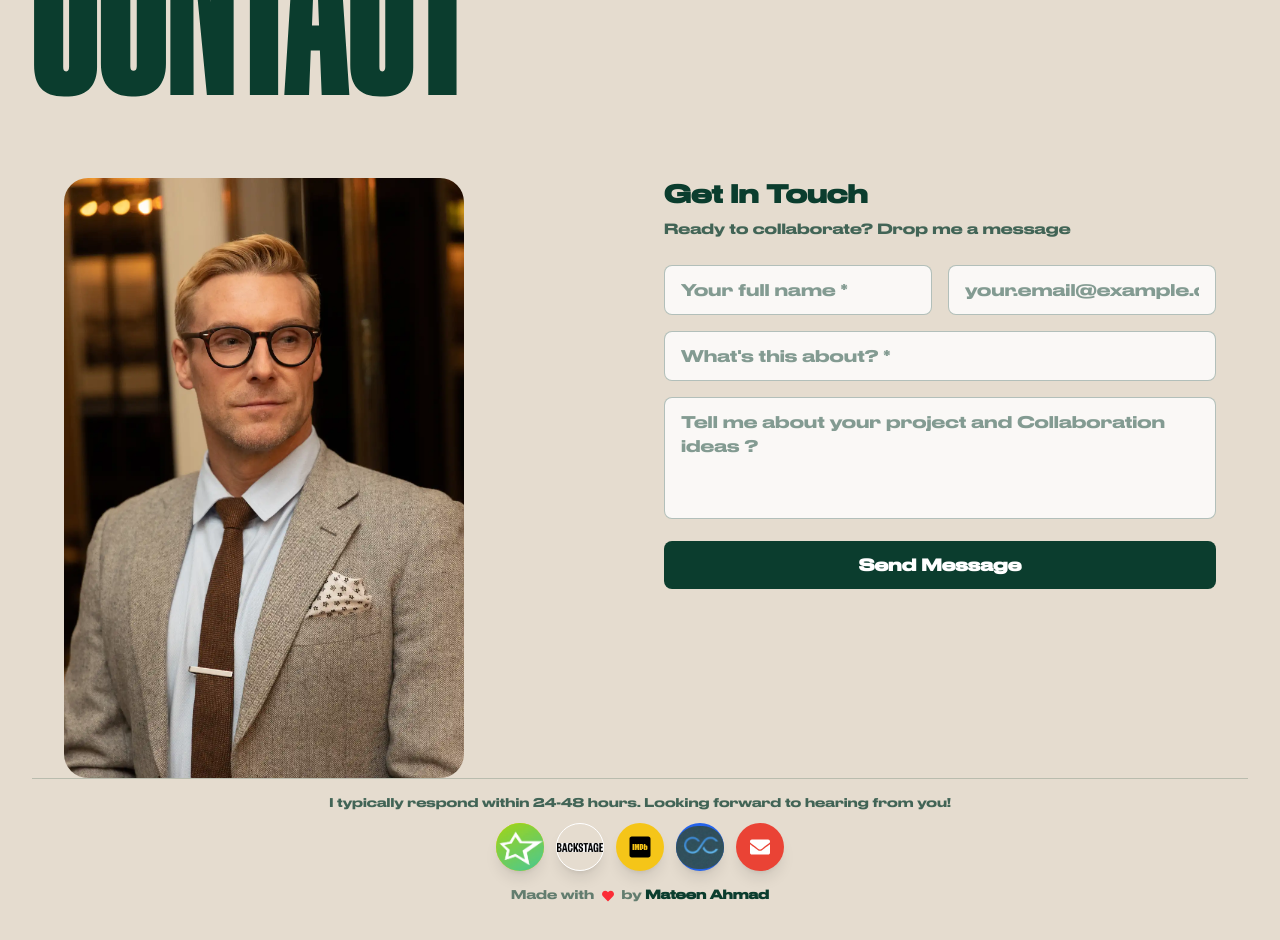
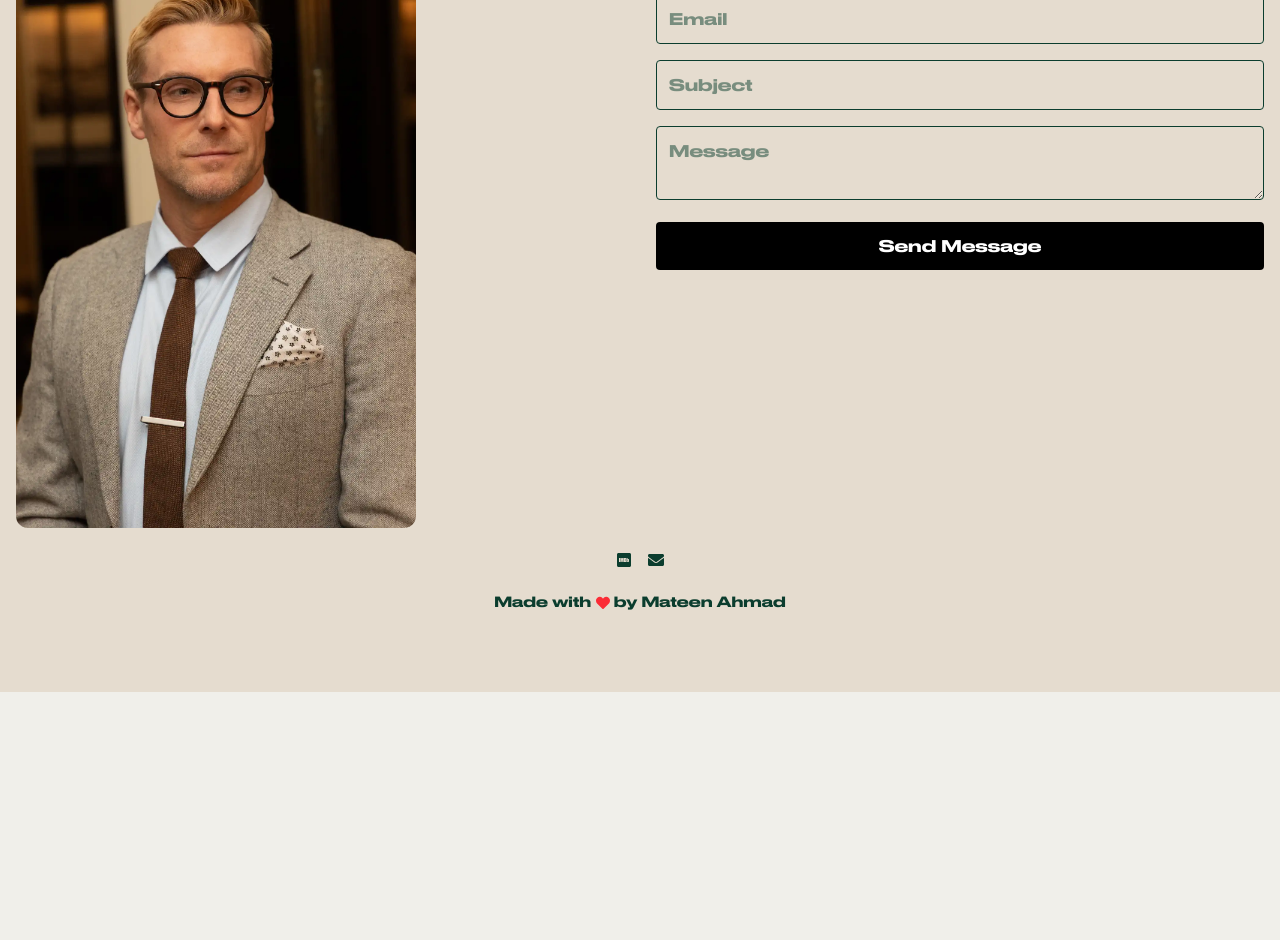
Before and after one commit to chadmathew/chad-mathew-website, a Next.js app: page /contact in a window 1280 px wide. Shown: the part 300-1240 px from the top of the page. After the commit the page ends 992 px from the top, so only its background shows below. Built offline with nearby package versions, Linux system fonts and the light colour scheme.

Commit message:
Update Contact.js

```diff
--- a/components/Contact.js
+++ b/components/Contact.js
@@ -1,12 +1,6 @@
 import React, { useState } from "react";
 import Image from "next/image";
 import { FaEnvelope, FaHeart, FaImdb } from "react-icons/fa";
-import {
-  HiOutlineGlobeAlt,
-  HiOutlineSparkles,
-  HiOutlineUsers,
-  HiOutlineFilm,
-} from "react-icons/hi2";
 
 const Contact = () => {
   const [formData, setFormData] = useState({
@@ -26,28 +20,16 @@ const Contact = () => {
   const handleSubmit = async (e) => {
     e.preventDefault();
 
-    if (
-      !formData.name ||
-      !formData.email ||
-      !formData.subject ||
-      !formData.message
-    ) {
+    if (!formData.name || !formData.email || !formData.subject || !formData.message) {
       alert("Please fill all required fields");
       return;
     }
 
     try {
       const formSubmitData = new FormData();
-      formSubmitData.append("name", formData.name);
-      formSubmitData.append("email", formData.email);
-      formSubmitData.append("subject", formData.subject);
-      formSubmitData.append("message", formData.message);
-      formSubmitData.append(
-        "_subject",
-        `New contact form submission from ${formData.name}`
+      Object.entries(formData).forEach(([key, value]) =>
+        formSubmitData.append(key, value)
       );
-      formSubmitData.append("_captcha", "false");
-      formSubmitData.append("_template", "table");
 
       const response = await fetch(
         "https://formsubmit.co/contactme@chadmathew.com",
@@ -58,214 +40,51 @@ const Contact = () => {
       );
 
       if (response.ok) {
-        alert(
-          "Message Sent Successfully! Thank you for your interest. We&apos;ll get back to you soon!"
-        );
-
-        // Reset form
-        setFormData({
-          name: "",
-          email: "",
-          subject: "",
-          message: "",
-        });
+        alert("Message sent successfully!");
+        setFormData({ name: "", email: "", subject: "", message: "" });
       } else {
-        throw new Error("Failed to send message");
+        throw new Error("Failed");
       }
-    } catch (error) {
-      alert("Failed to send message. Please try again or contact us directly.");
+    } catch {
+      alert("Failed to send message.");
     }
   };
 
   return (
-    <div className="w-full px-4 sm:px-6 lg:px-8">
-      <div
-        className="text-left mb-6 sm:mb-8 lg:mb-10"
-        data-aos="fade-right"
-        data-aos-duration="800"
-      >
-        <h1 className="text-[23vw] font-druk-xcond font-black leading-none">
-          CONTACT
-        </h1>
-      </div>
+    <div className="w-full px-4">
+      <h1 className="text-6xl font-bold mb-6">CONTACT</h1>
 
-      <div className="grid grid-cols-1 lg:grid-cols-2 gap-8 lg:gap-12 max-w-6xl mx-auto">
-        {/* Left Column - Image and Social Links */}
-        <div
-          className="space-y-6"
-          data-aos="fade-left"
-          data-aos-duration="800"
-          data-aos-delay="200"
-        >
-          <div className="relative w-full rounded-3xl">
+      <div className="grid grid-cols-1 lg:grid-cols-2 gap-8">
+        <div>
           <Image
             src="/images/contactForm.webp"
             alt="Chad Mathew"
             width={400}
             height={640}
-              priority
-              className="h-auto rounded-3xl"
-              style={{
-                aspectRatio: "8/12",
-              }}
-              sizes="(max-width: 1024px) 100vw, 50vw"
+            className="rounded-xl"
           />
         </div>
 
-          {/* Social Links */}
-        </div>
+        <form onSubmit={handleSubmit} className="space-y-4">
+          <input name="name" value={formData.name} onChange={handleChange} placeholder="Name" className="w-full p-3 border rounded" />
+          <input name="email" value={formData.email} onChange={handleChange} placeholder="Email" className="w-full p-3 border rounded" />
+          <input name="subject" value={formData.subject} onChange={handleChange} placeholder="Subject" className="w-full p-3 border rounded" />
+          <textarea name="message" value={formData.message} onChange={handleChange} placeholder="Message" className="w-full p-3 border rounded" />
 
-        {/* Right Column - Contact Form */}
-        <div
-          className="space-y-6"
-          data-aos="fade-right"
-          data-aos-duration="800"
-          data-aos-delay="300"
-        >
-          <div>
-            <h2 className="text-xl sm:text-2xl font-bold mb-2">Get In Touch</h2>
-            <p className="text-sm opacity-75 leading-relaxed">
-              Ready to collaborate? Drop me a message
-            </p>
-          </div>
-
-          <form onSubmit={handleSubmit} className="space-y-4">
-            <div
-              className="grid grid-cols-1 sm:grid-cols-2 gap-4"
-              data-aos="slide-up"
-              data-aos-duration="600"
-              data-aos-delay="500"
-            >
-              <input
-                type="text"
-                name="name"
-                value={formData.name}
-                onChange={handleChange}
-                required
-                className="w-full px-4 py-3 border border-[#0B3D2E]/30 rounded-lg focus:border-[#0B3D2E] focus:outline-none transition-all duration-300 bg-white/80"
-                placeholder="Your full name *"
-              />
-
-              <input
-                type="email"
-                name="email"
-                value={formData.email}
-                onChange={handleChange}
-                required
-                className="w-full px-4 py-3 border border-[#0B3D2E]/30 rounded-lg focus:border-[#0B3D2E] focus:outline-none transition-all duration-300 bg-white/80"
-                placeholder="your.email@example.com *"
-              />
-            </div>
-
-            <input
-              type="text"
-              name="subject"
-              value={formData.subject}
-              onChange={handleChange}
-              required
-              className="w-full px-4 py-3 border border-[#0B3D2E]/30 rounded-lg focus:border-[#0B3D2E] focus:outline-none transition-all duration-300 bg-white/80"
-              placeholder="What's this about? *"
-            />
-
-            <textarea
-              name="message"
-              value={formData.message}
-              onChange={handleChange}
-              required
-              rows={4}
-              className="w-full px-4 py-3 border border-[#0B3D2E]/30 rounded-lg focus:border-[#0B3D2E] focus:outline-none transition-all duration-300 bg-white/80 resize-none"
-              placeholder="Tell me about your project and Collaboration ideas ?"
-            />
-
-            <button
-              type="submit"
-              className="w-full bg-[#0B3D2E] text-white py-3 px-6 rounded-lg font-semibold hover:bg-[#0B3D2E]/90 transition-all duration-300 hover:shadow-lg"
-            >
+          <button className="w-full bg-black text-white py-3 rounded">
             Send Message
           </button>
         </form>
       </div>
+
+      <div className="flex justify-center gap-4 mt-6">
+        <FaImdb />
+        <FaEnvelope />
       </div>
-      <footer>
-        <div className="text-center pt-4 border-t border-[#0B3D2E]/20">
-          <p className="text-xs opacity-75 mb-3">
-            I typically respond within 24-48 hours. Looking forward to hearing
-            from you!
+
+      <p className="text-center mt-6 text-sm">
+        Made with <FaHeart className="inline text-red-500" /> by Mateen Ahmad
       </p>
-        </div>
-        <div className="flex mb-4 flex-nowrap overflow-x-auto sm:overflow-visible gap-2 sm:gap-3 justify-center">
-          <a
-            href="https://www.starnow.com/u/chadmathew/"
-            target="_blank"
-            rel="noopener noreferrer"
-            className="w-10 h-10 sm:w-12 sm:h-12 bg-[#FFD700] text-black rounded-full flex items-center justify-center hover:bg-[#FFD700]/80 hover:scale-110 transition-all duration-300 shadow-lg hover:shadow-xl flex-shrink-0"
-            title="StarNow"
-          >
-            <img
-              src="/images/starnow.jpeg"
-              alt="starnow"
-              className="rounded-full"
-            />
-          </a>
-
-          <a
-            href="https://www.backstage.com/u/itschadmathew/"
-            target="_blank"
-            rel="noopener noreferrer"
-            className="w-10 h-10 sm:w-12 sm:h-12 border text-white rounded-full flex items-center justify-center hover:bg-[#1a1a1a]/80 hover:scale-110 transition-all duration-300 shadow-lg hover:shadow-xl flex-shrink-0"
-            title="Backstage"
-          >
-            <img src="/images/backstage.png" alt="back stage" className="" />
-          </a>
-
-          <a
-            href="https://www.imdb.com/name/nm9102781/"
-            target="_blank"
-            rel="noopener noreferrer"
-            className="w-10 h-10 sm:w-12 sm:h-12 bg-[#F5C518] text-black rounded-full flex items-center justify-center hover:bg-[#F5C518]/80 hover:scale-110 transition-all duration-300 shadow-lg hover:shadow-xl flex-shrink-0"
-            title="IMDb"
-          >
-          <FaImdb className="w-6 h-6 font-bold" />
-          </a>
-
-          <a
-            href="https://casting.com/"
-            target="_blank"
-            rel="noopener noreferrer"
-            className="w-10 h-10 sm:w-12 sm:h-12 bg-[#2563EB] text-white rounded-full flex items-center justify-center hover:bg-[#2563EB]/80 hover:scale-110 transition-all duration-300 shadow-lg hover:shadow-xl flex-shrink-0"
-            title="Casting"
-          >
-            <img
-              src="/images/casting.png"
-              alt="casting logo"
-              className="rounded-full"
-            />
-          </a>
-
-          <a
-            href="mailto:contactme@chadmathew.com"
-            className="w-10 h-10 sm:w-12 sm:h-12 bg-[#EA4335] text-white rounded-full flex items-center justify-center hover:bg-[#EA4335]/80 hover:scale-110 transition-all duration-300 shadow-lg hover:shadow-xl flex-shrink-0"
-            title="Email"
-          >
-            <FaEnvelope className="w-5 h-5" />
-          </a>
-        </div>
-        {/* Developer Attribution */}
-        <div className="text-center">
-          <p className="text-xs text-[#0B3D2E]/60 mb-1">
-            Made with <FaHeart className="inline w-3 h-3 text-red-500 mx-1" />{" "}
-            by{" "}
-            <a
-              href="https://dev-mateen-rmas.vercel.app/"
-              target="_blank"
-              rel="noopener noreferrer"
-              className="font-semibold text-[#0B3D2E] hover:text-[#0B3D2E]/70 transition-colors duration-300"
-            >
-              Mateen Ahmad
-            </a>
-          </p>
-        </div>
-      </footer>
     </div>
   );
 };
```
Lines whose indentation alone changed are shown as unchanged.
